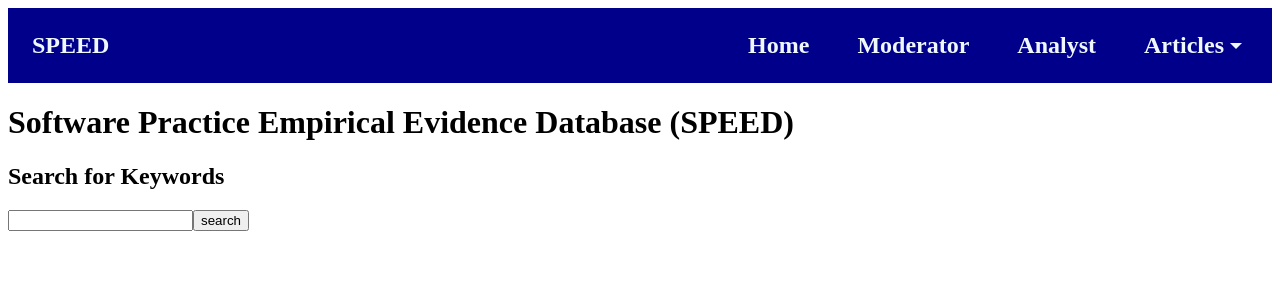
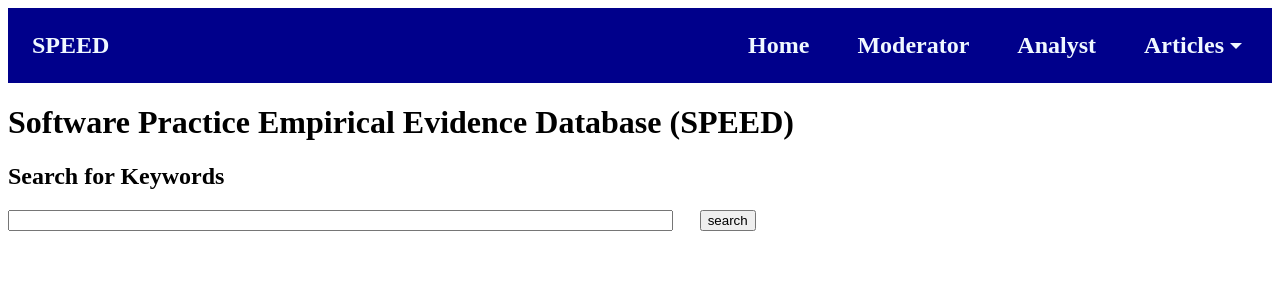
Before and after one commit to CISE5501/Assignment-1B, a Next.js app in the folder frontend/: page / in a window 1280 px wide. Shown: the top 300 px of the page. Built offline with nearby package versions, Linux system fonts and the light colour scheme.

Commit message:
fixed search bar display

```diff
--- a/frontend/src/pages/index.tsx
+++ b/frontend/src/pages/index.tsx
@@ -3,9 +3,9 @@ export default function Home() {
     <div className="container">
       <h1>Software Practice Empirical Evidence Database (SPEED)</h1>
       <h2>Search for Keywords</h2>
-      <form action={"/search"}>
-        <input type="text" name="keywords" />
-        <button type="submit">
+      <form action="/search">
+        <input type="text" size={80} name="keywords" />
+        <button type="submit" style={{marginLeft:'2em'}}>
           search
         </button>
       </form>
```
